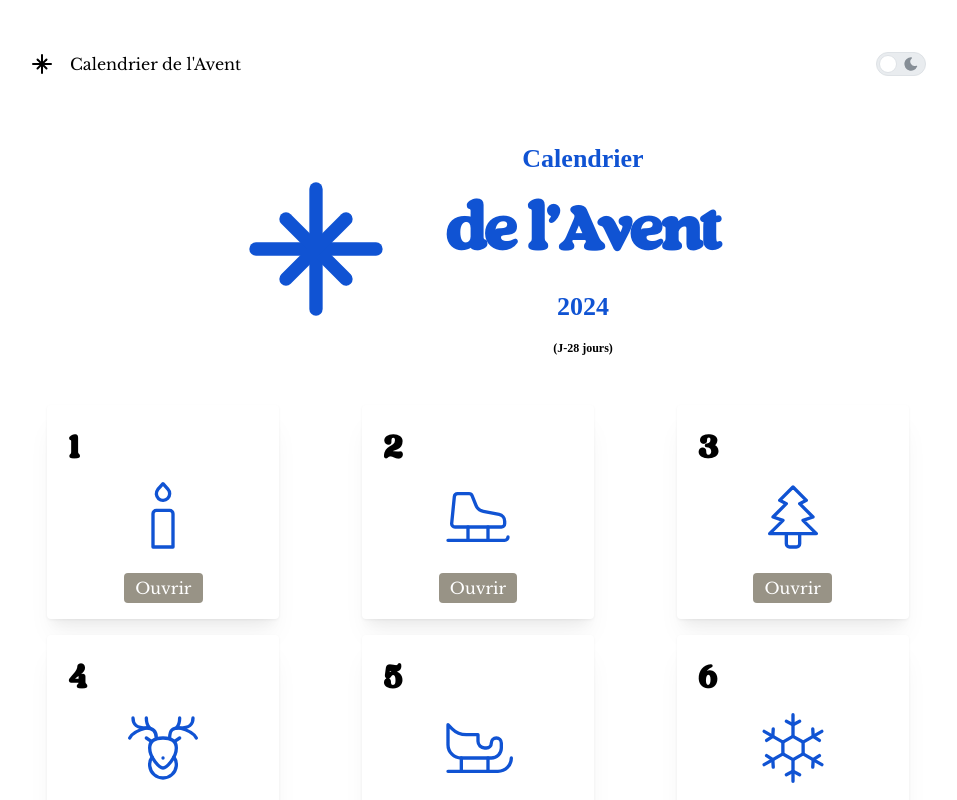
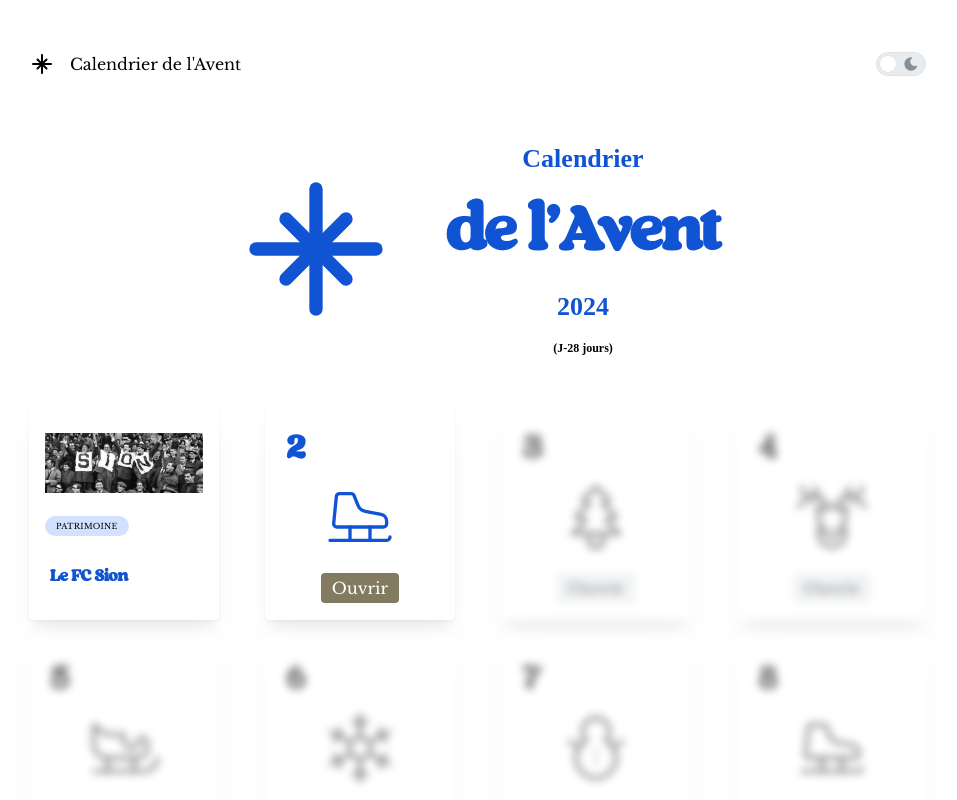
Before and after one commit to Dre-Drey/advent_calendar, a Next.js app: page / in a window 1280 px wide. Shown: the top 800 px of the page, without its empty margins (162-1119 px from the left). Built offline with nearby package versions, Linux system fonts and the light colour scheme.

Commit message:
Add openedCard logic

```diff
--- a/package.json
+++ b/package.json
@@ -22,7 +22,8 @@
     "react-canvas-confetti": "^2.0.7",
     "react-confetti": "^6.1.0",
     "react-dom": "19.0.0-rc-69d4b800-20241021",
-    "react-rewards": "^2.0.4"
+    "react-rewards": "^2.0.4",
+    "react-spring": "^9.7.4"
   },
   "devDependencies": {
     "@types/node": "^20",
--- a/src/components/AdventCard.tsx
+++ b/src/components/AdventCard.tsx
@@ -13,11 +13,13 @@ import {
 } from "@mantine/core";
 import { useDisclosure } from "@mantine/hooks";
 import classes from "../style/adventCard.module.css";
+import { OpenedAdventCard } from "./OpenedAdventCard";
 
 type AdventCardProps = {
   date: number;
   children: React.ReactNode;
   isCardEnabled: boolean;
+  isCardToday: boolean;
   category: string;
   image: string;
   title: string;
@@ -28,12 +30,14 @@ export function AdventCard({
   date,
   children,
   isCardEnabled,
+  isCardToday,
   category,
   image,
   title,
   description,
 }: AdventCardProps) {
   const [opened, { close, open }] = useDisclosure(false);
+
   return (
     <>
       <Modal opened={opened} onClose={close} size="lg" withCloseButton={false}>
@@ -47,15 +51,37 @@ export function AdventCard({
           </Card.Section>
 
           <Card.Section>
-            <Image src={image} height={160} alt={title} />
+            <Image src={image} height={260} alt={title} />
           </Card.Section>
         </Card>
       </Modal>
-      <Paper
-        // className={isCardEnabled ? classes.activePaper : classes.disabledPaper}
-        className={classes.activePaper}
-        shadow="md"
+      {isCardToday && (
+        <Paper className={classes.activePaper} shadow="md">
+          <Title order={4}>{date}</Title>
+          <Stack justify="center" align="center">
+            {children}
+            <Button
+              size="compact-md"
+              variant="filled"
+              color="beige.7"
+              onClick={open}
+              disabled={!isCardEnabled}
             >
+              Ouvrir
+            </Button>
+          </Stack>
+        </Paper>
+      )}
+      {isCardEnabled && !isCardToday && (
+        <OpenedAdventCard
+          category={category}
+          image={image}
+          title={title}
+          open={open}
+        />
+      )}
+      {!isCardEnabled && (
+        <Paper className={classes.disabledPaper} shadow="md">
           <Title order={4}>{date}</Title>
           <Stack justify="center" align="center">
             {children}
@@ -64,11 +90,13 @@ export function AdventCard({
               variant="filled"
               color="lightBeige.5"
               onClick={open}
+              disabled={!isCardEnabled}
             >
               Ouvrir
             </Button>
           </Stack>
         </Paper>
+      )}
     </>
   );
 }
--- a/src/components/AdventGrid.tsx
+++ b/src/components/AdventGrid.tsx
@@ -3,12 +3,23 @@
 import { Container, Group } from "@mantine/core";
 import { data } from "../data/data";
 import { AdventCard } from "./AdventCard";
+import { format } from "date-fns";
 
 export function AdventGrid() {
+  const currentDate = format(new Date(), "dd/MM/yyyy");
+
+  const getCardDate = (day: number) => {
+    return format(new Date(new Date().getFullYear(), 10, day), "dd/MM/yyyy");
+  };
   const isCardEnabled = (day: number) => {
-    const cardDate = new Date(new Date().getFullYear(), 11, day);
-    const currentDate = new Date();
-    return cardDate <= currentDate;
+    return getCardDate(day) <= currentDate;
+  };
+
+  const isCardToday = (day: number) => {
+    if (getCardDate(day) == currentDate) {
+      return true;
+    }
+    return false;
   };
 
   return (
@@ -19,6 +30,7 @@ export function AdventGrid() {
             key={item.date}
             date={item.date}
             isCardEnabled={isCardEnabled(item.date)}
+            isCardToday={isCardToday(item.date)}
             category={item.category}
             image={item.image}
             title={item.title}
--- a/src/components/Header.tsx
+++ b/src/components/Header.tsx
@@ -68,7 +68,6 @@ export function Header() {
           </Group>
           <Switch
             size="md"
-            color="yellow.3"
             onLabel={sunIcon}
             offLabel={moonIcon}
             onChange={handleOnChange}
--- /dev/null
+++ b/src/components/OpenedAdventCard.tsx
@@ -0,0 +1,27 @@
+import { Paper, Title, Image, Badge } from "@mantine/core";
+import classes from "../style/adventCard.module.css";
+
+type OpenedAdventCardProps = {
+  category: string;
+  image: string;
+  title: string;
+  open: () => void;
+};
+export function OpenedAdventCard({
+  category,
+  image,
+  title,
+  open,
+}: OpenedAdventCardProps) {
+  return (
+    <Paper className={classes.openedPaper} shadow="md" onClick={open}>
+      <Image src={image} height={60} alt={title} />
+      <Badge color="blue.1" style={{ fontSize: "0.5em" }}>
+        {category}
+      </Badge>
+      <Title order={3} c="blue.7">
+        {title}
+      </Title>
+    </Paper>
+  );
+}
--- a/src/style/adventCard.module.css
+++ b/src/style/adventCard.module.css
@@ -1,12 +1,13 @@
 .activePaper {
   background-color: white;
   padding: 1rem;
-  min-width: 25%;
-  max-width: 50%;
+  height: 215px;
+  width: 190px;
 
   h4 {
     margin: 5px;
     font-size: 2em;
+    color: var(--mantine-color-blue-7);
   }
   svg {
     width: 5rem;
@@ -28,8 +29,8 @@
   background-color: white;
   color: grey;
   padding: 1rem;
-  min-width: 25%;
-  max-width: 50%;
+  height: 215px;
+  width: 190px;
   display: flex;
   flex-direction: column;
   justify-content: center;
@@ -55,3 +56,22 @@
     text-align: center;
   }
 }
+.openedPaper {
+  display: flex;
+  flex-direction: column;
+  justify-content: space-around;
+  background-color: white;
+  height: 215px;
+  width: 190px;
+  padding: 1rem;
+  cursor: pointer;
+
+  h3 {
+    margin: 5px;
+    font-size: 1em;
+  }
+
+  img {
+    filter: grayscale(1);
+  }
+}
```
Also changed, not shown: 1 other file (tests, documents, lock files or other folders). Lines whose indentation alone changed are shown as unchanged.
